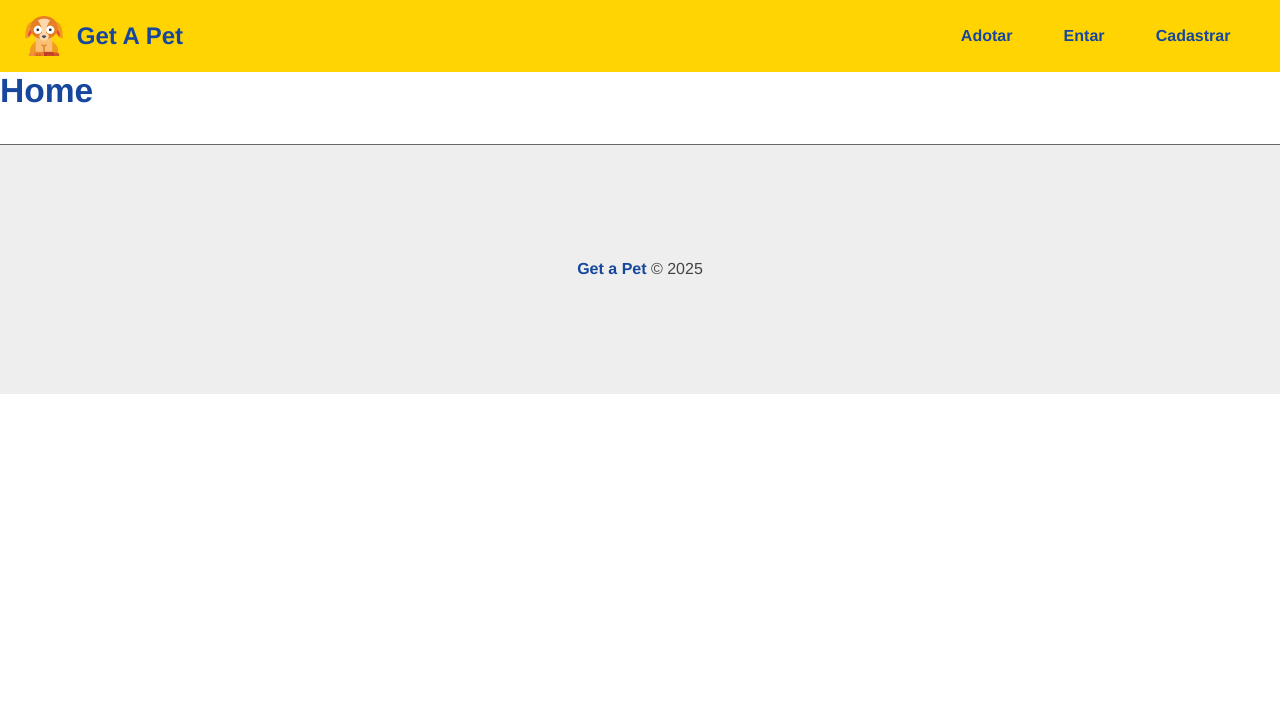
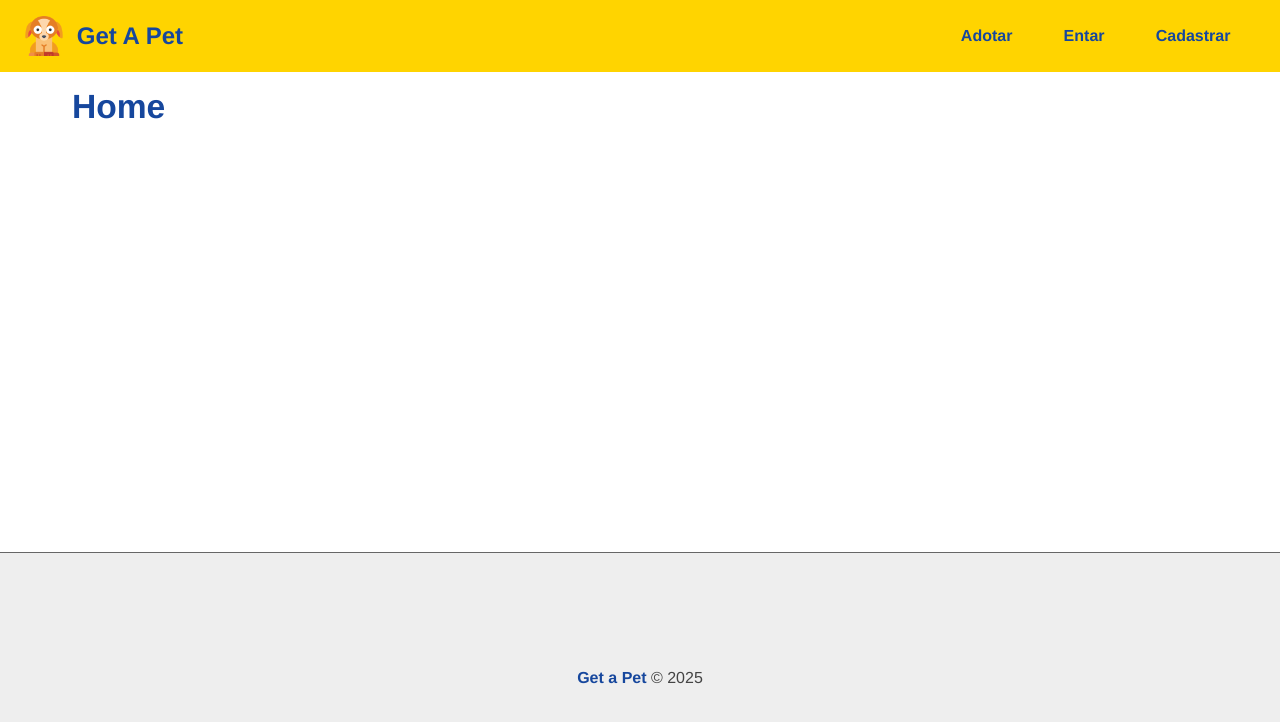
Before and after one commit to IsabelleHeloisa/GetAPet, a React (Create React App) app in the folder frontend/: page / in a window 1280 px wide. Shown: the top 722 px of the page. Built offline with nearby package versions, Linux system fonts and the light colour scheme.

Commit message:
feat: create container component

```diff
--- a/frontend/src/App.jsx
+++ b/frontend/src/App.jsx
@@ -8,16 +8,19 @@
 import Login from './components/pages/Auth/Login.jsx'
 import Register from './components/pages/Auth/Register.jsx'
 import Home from './components/pages/Home.jsx'
+import Container from './components/layout/Container'
 
 function App() {
   return (
     <Router>
       <Navbar />
-      <Routes>
-        <Route path="/login" element={<Login />} />
-        <Route path="/register" element={<Register />} />
-        <Route path="/" element={<Home />} />
-      </Routes>
+      <Container>
+        <Routes>
+          <Route path="/login" element={<Login />} />
+          <Route path="/register" element={<Register />} />
+          <Route path="/" element={<Home />} />
+        </Routes>
+      </Container>
       <Footer />
     </Router>
   )
--- /dev/null
+++ b/frontend/src/components/layout/Container.jsx
@@ -0,0 +1,6 @@
+import styles from './Container.module.css'
+
+function Container({ children }) {
+  return <main className={styles.container}>{children}</main>
+}
+export default Container
--- /dev/null
+++ b/frontend/src/components/layout/Container.module.css
@@ -0,0 +1,6 @@
+.container {
+  min-height: 60vh;
+  padding: 1em 2em 3em;
+  max-width: 1200px;
+  margin: 0 auto;
+}
```
